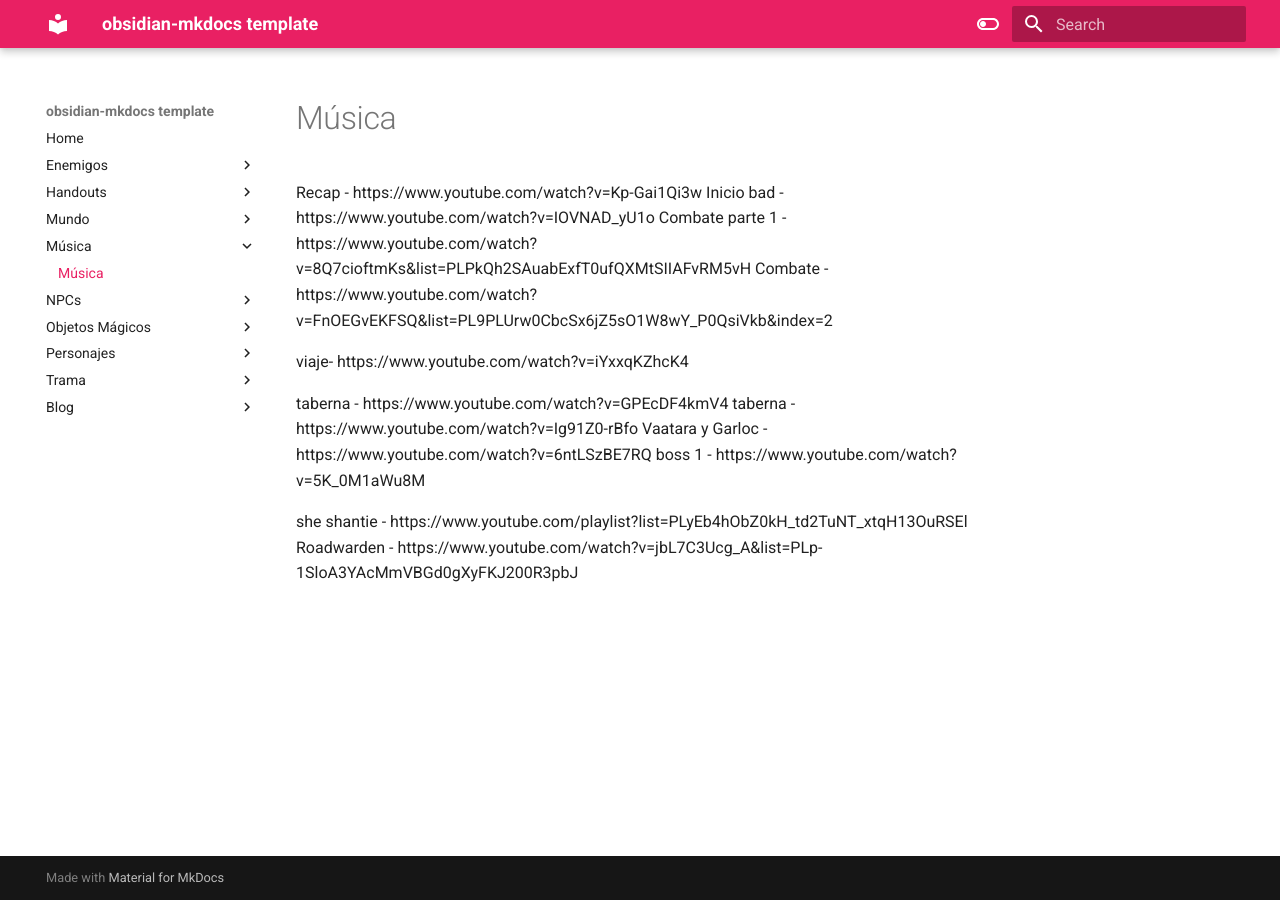
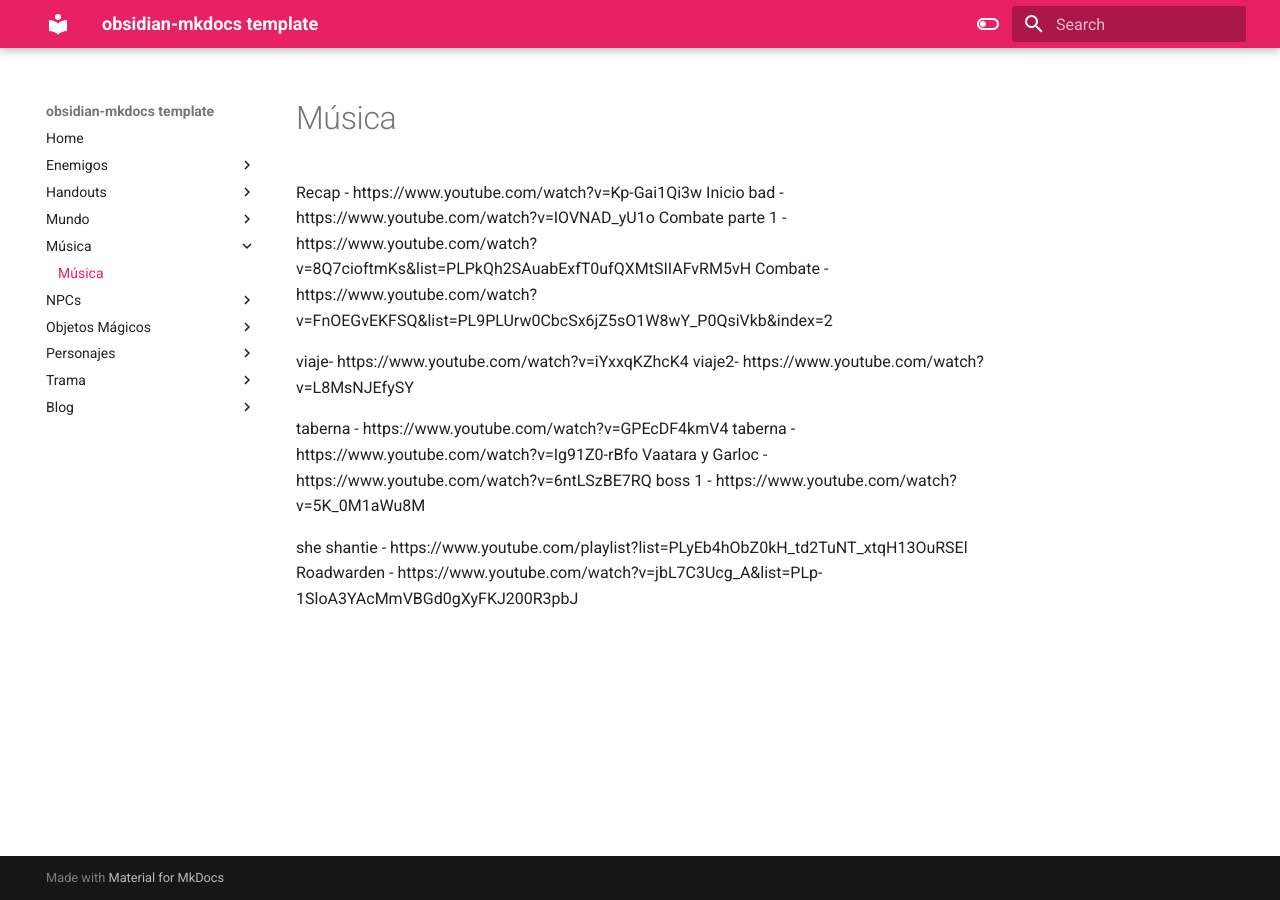
Before and after one commit to GabrielCanals/darkmoon, an MkDocs documentation site: the page built from docs/Música/Música.md, in a window 1280 px wide. Built offline with MkDocs 1.6.1 and Material for MkDocs 9.7.7, drawn with Linux system fonts in a browser that asks for light colours.

Commit message:
vault backup: 2025-04-05 16:05:56

```diff
--- a/docs/Música/Música.md
+++ b/docs/Música/Música.md
@@ -4,6 +4,7 @@ Combate parte 1 - https://www.youtube.com/watch?v=8Q7cioftmKs&list=PLPkQh2SAuabE
 Combate - https://www.youtube.com/watch?v=FnOEGvEKFSQ&list=PL9PLUrw0CbcSx6jZ5sO1W8wY_P0QsiVkb&index=2
 
 viaje- https://www.youtube.com/watch?v=iYxxqKZhcK4
+viaje2- https://www.youtube.com/watch?v=L8MsNJEfySY
 
 taberna - https://www.youtube.com/watch?v=GPEcDF4kmV4
 taberna - https://www.youtube.com/watch?v=Ig91Z0-rBfo
```
Also changed, not shown: docs/NPCs/Fundamentales/Velyndra Vade.md (added, +2 -0 lines), Pasted image 20250405160542.png (added), Pasted image 20250405160549.png (added), 1 other file.
